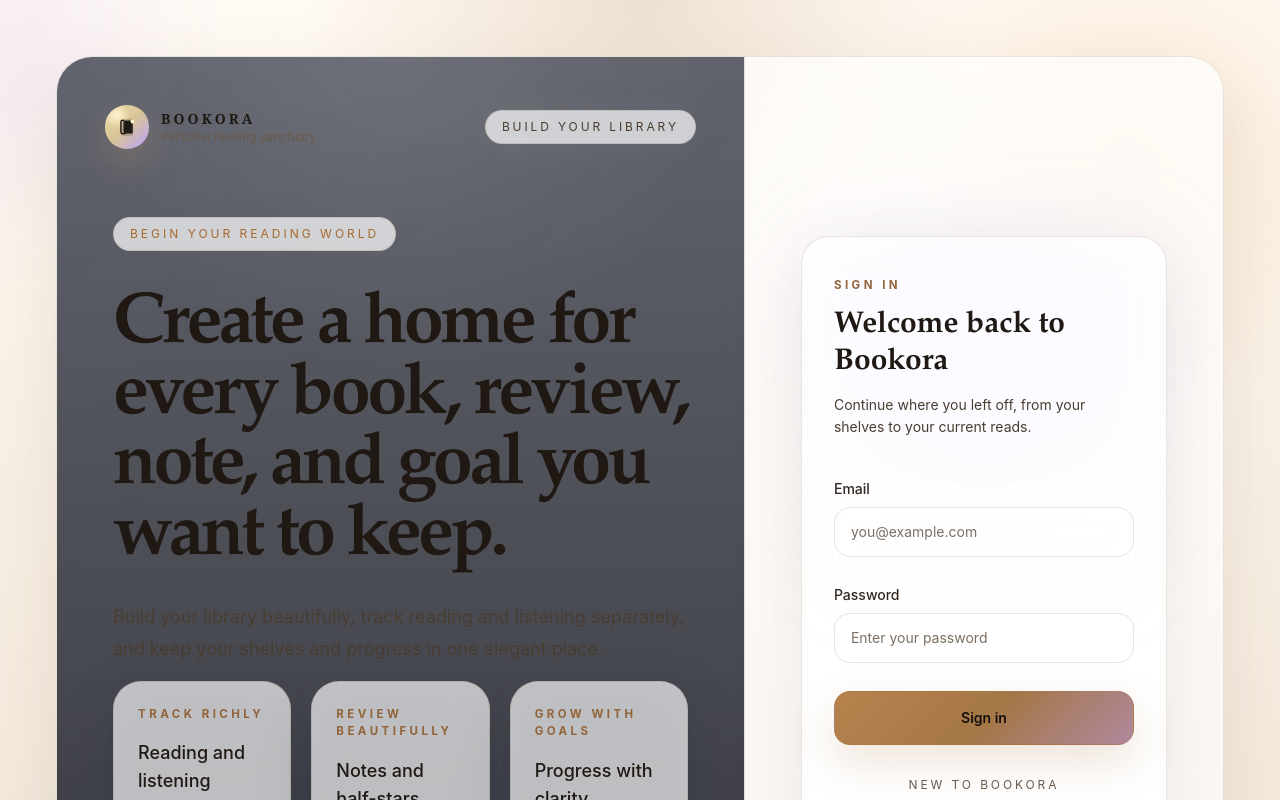
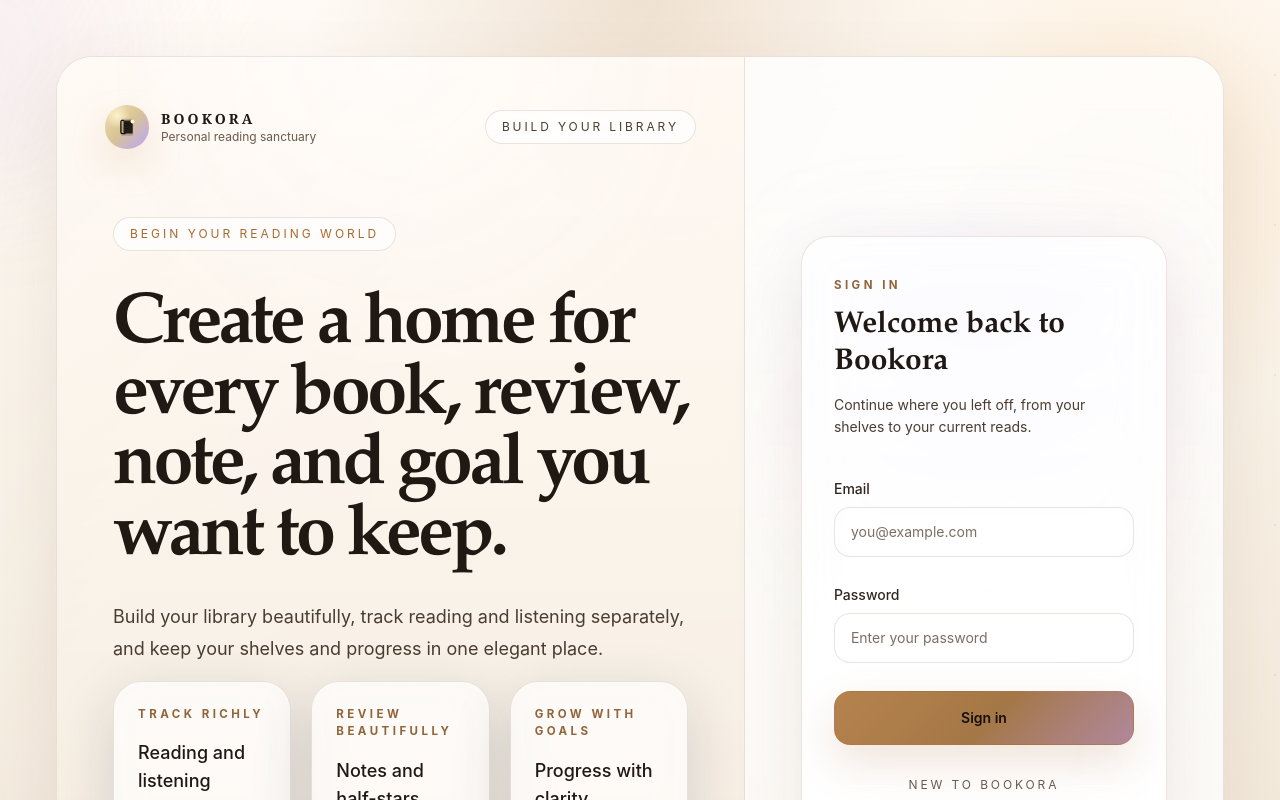
Before and after one commit to CatalinaNicoleta98/BOOKORA-frontend, a React (Vite) app: page /login in a window 1280 px wide. Shown: the top 800 px of the page. Built offline with nearby package versions, Linux system fonts and the light colour scheme; no server answers.

Commit message:
Refine auth page theming for light mode

```diff
--- a/src/features/auth/components/AuthPageLayout.tsx
+++ b/src/features/auth/components/AuthPageLayout.tsx
@@ -18,50 +18,50 @@ const AuthPageLayout = ({
     return (
         <div className="theme-auth-shell relative min-h-screen overflow-hidden">
             <div className="absolute inset-0" />
-            <div className="absolute inset-0 opacity-55 [background-image:radial-gradient(rgba(255,255,255,0.22)_0.7px,transparent_0.7px)] [background-size:30px_30px]" />
-            <div className="absolute inset-0 opacity-80 [background-image:radial-gradient(rgba(255,255,255,0.42)_1.2px,transparent_1.2px)] [background-size:150px_150px] animate-[pulse_12s_ease-in-out_infinite]" />
-            <div className="absolute inset-0 opacity-45 [background-image:radial-gradient(rgba(244,208,140,0.42)_1.1px,transparent_1.1px)] [background-size:210px_210px] animate-[pulse_18s_ease-in-out_infinite]" />
-            <div className="absolute inset-0 bg-[linear-gradient(120deg,transparent_0%,rgba(255,255,255,0.035)_18%,transparent_38%)] animate-[pulse_14s_ease-in-out_infinite]" />
-            <div className="absolute left-[-10rem] top-[-6rem] h-72 w-72 rounded-full bg-violet-500/12 blur-3xl animate-[pulse_16s_ease-in-out_infinite]" />
-            <div className="absolute bottom-[-8rem] right-[-4rem] h-80 w-80 rounded-full bg-amber-300/12 blur-3xl animate-[pulse_18s_ease-in-out_infinite]" />
-            <div className="absolute left-[12%] top-[24%] h-40 w-40 rounded-full bg-sky-300/6 blur-3xl animate-[pulse_20s_ease-in-out_infinite] sm:h-48 sm:w-48 lg:h-56 lg:w-56" />
-            <div className="absolute right-[10%] top-[22%] h-44 w-44 rounded-full bg-fuchsia-300/5 blur-3xl animate-[pulse_22s_ease-in-out_infinite] sm:h-52 sm:w-52 lg:h-60 lg:w-60" />
+            <div className="theme-auth-dot-grid-soft absolute inset-0 opacity-55" />
+            <div className="theme-auth-dot-grid-strong absolute inset-0 opacity-80 animate-[pulse_12s_ease-in-out_infinite]" />
+            <div className="theme-auth-dot-grid-accent absolute inset-0 opacity-45 animate-[pulse_18s_ease-in-out_infinite]" />
+            <div className="theme-auth-sheen absolute inset-0 animate-[pulse_14s_ease-in-out_infinite]" />
+            <div className="theme-auth-orb-violet absolute left-[-10rem] top-[-6rem] h-72 w-72 rounded-full blur-3xl animate-[pulse_16s_ease-in-out_infinite]" />
+            <div className="theme-auth-orb-amber absolute bottom-[-8rem] right-[-4rem] h-80 w-80 rounded-full blur-3xl animate-[pulse_18s_ease-in-out_infinite]" />
+            <div className="theme-auth-orb-sky absolute left-[12%] top-[24%] h-40 w-40 rounded-full blur-3xl animate-[pulse_20s_ease-in-out_infinite] sm:h-48 sm:w-48 lg:h-56 lg:w-56" />
+            <div className="theme-auth-orb-fuchsia absolute right-[10%] top-[22%] h-44 w-44 rounded-full blur-3xl animate-[pulse_22s_ease-in-out_infinite] sm:h-52 sm:w-52 lg:h-60 lg:w-60" />
 
             <div className="pointer-events-none absolute inset-0" aria-hidden="true">
                 <div className="absolute right-[-2rem] top-[4%] h-[15rem] w-[15rem] opacity-[0.22] blur-[0.4px] animate-[pulse_18s_ease-in-out_infinite] sm:right-[3%] sm:top-[6%] sm:h-[18rem] sm:w-[18rem] lg:right-[8%] lg:top-[10%] lg:h-[24rem] lg:w-[24rem] xl:h-[30rem] xl:w-[30rem]">
                     <svg viewBox="0 0 600 600" className="h-full w-full" fill="none" xmlns="http://www.w3.org/2000/svg">
                         <path
                             d="M108 354C154 318 197 300 241 288C269 281 296 266 320 244C352 214 361 180 350 151C389 175 412 210 415 252C418 295 396 332 356 360C321 385 280 398 244 412C209 425 180 442 166 469C164 434 178 406 208 381C176 388 145 402 116 428C126 397 142 373 164 354C145 353 126 353 108 354Z"
-                            stroke="rgba(244,208,140,0.92)"
+                            stroke="var(--bookora-auth-illustration-primary)"
                             strokeWidth="2.6"
                             strokeLinecap="round"
                             strokeLinejoin="round"
                         />
                         <path
                             d="M241 288C254 253 281 219 321 189C348 168 367 147 377 126C383 149 378 171 362 192C395 201 423 220 445 250C411 239 384 235 364 240"
-                            stroke="rgba(196,181,253,0.86)"
+                            stroke="var(--bookora-auth-illustration-secondary)"
                             strokeWidth="2.2"
                             strokeLinecap="round"
                             strokeLinejoin="round"
                         />
                         <path
                             d="M293 306C319 307 341 301 361 286"
-                            stroke="rgba(255,255,255,0.62)"
+                            stroke="var(--bookora-auth-illustration-soft)"
                             strokeWidth="1.9"
                             strokeLinecap="round"
                         />
-                        <circle cx="362" cy="286" r="2.4" fill="rgba(255,255,255,0.85)" />
+                        <circle cx="362" cy="286" r="2.4" fill="var(--bookora-auth-illustration-solid)" />
                     </svg>
                 </div>
 
                 <div className="absolute left-[2%] top-[12%] h-24 w-24 opacity-75 blur-[0.1px] animate-[pulse_12s_ease-in-out_infinite] sm:left-[5%] sm:top-[14%] sm:h-28 sm:w-28 lg:left-[6%] lg:top-[18%] lg:h-40 lg:w-40 xl:left-[8%] xl:top-[16%]">
                     <svg viewBox="0 0 220 220" className="h-full w-full" fill="none" xmlns="http://www.w3.org/2000/svg">
-                        <path d="M52 70L58 86L74 92L58 98L52 114L46 98L30 92L46 86L52 70Z" fill="rgba(255,255,255,0.9)" />
-                        <path d="M126 36L131 48L143 53L131 58L126 70L121 58L109 53L121 48L126 36Z" fill="rgba(216,196,148,0.94)" />
-                        <path d="M156 116L161 128L173 133L161 138L156 150L151 138L139 133L151 128L156 116Z" fill="rgba(196,181,253,0.9)" />
-                        <circle cx="92" cy="122" r="3.5" fill="rgba(255,255,255,0.78)" />
-                        <circle cx="110" cy="146" r="2.5" fill="rgba(244,208,140,0.82)" />
-                        <circle cx="142" cy="92" r="2.5" fill="rgba(196,181,253,0.82)" />
+                        <path d="M52 70L58 86L74 92L58 98L52 114L46 98L30 92L46 86L52 70Z" fill="var(--bookora-auth-spark-primary)" />
+                        <path d="M126 36L131 48L143 53L131 58L126 70L121 58L109 53L121 48L126 36Z" fill="var(--bookora-auth-spark-accent)" />
+                        <path d="M156 116L161 128L173 133L161 138L156 150L151 138L139 133L151 128L156 116Z" fill="var(--bookora-auth-illustration-secondary)" />
+                        <circle cx="92" cy="122" r="3.5" fill="var(--bookora-auth-illustration-soft)" />
+                        <circle cx="110" cy="146" r="2.5" fill="var(--bookora-auth-illustration-primary)" />
+                        <circle cx="142" cy="92" r="2.5" fill="var(--bookora-auth-illustration-secondary)" />
                     </svg>
                 </div>
 
@@ -69,36 +69,36 @@ const AuthPageLayout = ({
                     <svg viewBox="0 0 260 260" className="h-full w-full" fill="none" xmlns="http://www.w3.org/2000/svg">
                         <path
                             d="M116 148C125 132 138 119 156 109C148 126 147 141 152 156C137 155 125 152 116 148Z"
-                            fill="rgba(255,255,255,0.32)"
+                            fill="var(--bookora-auth-illustration-soft-fill)"
                         />
                         <path
                             d="M92 170C101 145 118 126 143 113C132 133 130 154 137 176C120 177 105 175 92 170Z"
-                            fill="rgba(216,196,148,0.26)"
+                            fill="var(--bookora-auth-illustration-accent-fill)"
                         />
                         <path
                             d="M135 134C144 120 157 110 174 103"
-                            stroke="rgba(255,255,255,0.72)"
+                            stroke="var(--bookora-auth-illustration-soft)"
                             strokeWidth="2"
                             strokeLinecap="round"
                         />
-                        <circle cx="124" cy="182" r="2.2" fill="rgba(244,208,140,0.88)" />
-                        <circle cx="145" cy="190" r="1.8" fill="rgba(196,181,253,0.82)" />
+                        <circle cx="124" cy="182" r="2.2" fill="var(--bookora-auth-illustration-primary)" />
+                        <circle cx="145" cy="190" r="1.8" fill="var(--bookora-auth-illustration-secondary)" />
                     </svg>
                 </div>
 
                 <div className="absolute bottom-[16%] left-[10%] hidden h-16 w-16 opacity-65 md:block animate-[pulse_10s_ease-in-out_infinite]">
                     <svg viewBox="0 0 120 120" className="h-full w-full" fill="none" xmlns="http://www.w3.org/2000/svg">
-                        <path d="M60 18L66 36L84 42L66 48L60 66L54 48L36 42L54 36L60 18Z" fill="rgba(255,255,255,0.82)" />
-                        <circle cx="60" cy="90" r="3" fill="rgba(216,196,148,0.78)" />
+                        <path d="M60 18L66 36L84 42L66 48L60 66L54 48L36 42L54 36L60 18Z" fill="var(--bookora-auth-spark-primary)" />
+                        <circle cx="60" cy="90" r="3" fill="var(--bookora-auth-spark-accent)" />
                     </svg>
                 </div>
             </div>
 
             <div className="relative z-10 mx-auto flex min-h-screen w-full max-w-[1400px] items-center px-4 py-6 sm:px-6 sm:py-10 lg:px-10 lg:py-14 xl:px-14">
-                <div className="theme-glass-panel relative grid w-full overflow-hidden rounded-[1.75rem] before:pointer-events-none before:absolute before:inset-0 before:bg-[linear-gradient(135deg,rgba(255,255,255,0.06),transparent_28%,transparent_72%,rgba(255,255,255,0.03))] before:content-[''] lg:min-h-[820px] lg:grid-cols-[1.18fr_0.82fr] xl:rounded-[2.25rem]">
+                <div className="theme-glass-panel theme-auth-panel-highlight relative grid w-full overflow-hidden rounded-[1.75rem] before:pointer-events-none before:absolute before:inset-0 before:content-[''] lg:min-h-[820px] lg:grid-cols-[1.18fr_0.82fr] xl:rounded-[2.25rem]">
                     <AuthShowcase />
 
-                    <section className="relative flex min-h-[640px] items-center bg-[linear-gradient(180deg,rgba(255,255,255,0.03)_0%,rgba(255,255,255,0.01)_100%)] px-5 py-10 sm:px-8 sm:py-12 lg:min-h-[820px] lg:px-10 xl:px-14">
+                    <section className="theme-auth-form-surface relative flex min-h-[640px] items-center px-5 py-10 sm:px-8 sm:py-12 lg:min-h-[820px] lg:px-10 xl:px-14">
                         <div className="mx-auto w-full max-w-lg">
                             <AuthMobileIntro title={mobileIntroTitle} subtitle={mobileIntroSubtitle} />
                             {children}
--- a/src/features/auth/components/AuthShowcase.tsx
+++ b/src/features/auth/components/AuthShowcase.tsx
@@ -3,8 +3,8 @@ import BookoraBrand from "../../../shared/components/branding/BookoraBrand";
 
 const AuthShowcase = () => {
     return (
-        <section className="relative hidden min-h-[820px] overflow-hidden border-r border-white/10 lg:block">
-            <div className="absolute inset-0 bg-[radial-gradient(circle_at_top,_rgba(255,255,255,0.08),_transparent_30%),linear-gradient(180deg,_rgba(13,18,34,0.65)_0%,_rgba(9,11,20,0.82)_100%)]" />
+        <section className="relative hidden min-h-[820px] overflow-hidden border-r border-[var(--bookora-border)] lg:block">
+            <div className="theme-auth-showcase-overlay absolute inset-0" />
 
             <div className="absolute inset-x-10 top-10 flex items-center justify-between xl:inset-x-12 xl:top-12">
                 <BookoraBrand tagline="Personal reading sanctuary" />
--- a/src/styles/index.css
+++ b/src/styles/index.css
@@ -29,6 +29,34 @@
         radial-gradient(circle at 86% 16%, rgba(244, 208, 140, 0.14), transparent 18%),
         radial-gradient(circle at 18% 78%, rgba(125, 211, 252, 0.09), transparent 18%),
         linear-gradient(180deg, #0b1020 0%, #090d18 42%, #060811 100%);
+    --bookora-auth-grid-soft: rgba(255, 255, 255, 0.22);
+    --bookora-auth-grid-strong: rgba(255, 255, 255, 0.42);
+    --bookora-auth-grid-accent: rgba(244, 208, 140, 0.42);
+    --bookora-auth-sheen: rgba(255, 255, 255, 0.035);
+    --bookora-auth-orb-violet: rgba(139, 92, 246, 0.12);
+    --bookora-auth-orb-amber: rgba(252, 211, 77, 0.12);
+    --bookora-auth-orb-sky: rgba(125, 211, 252, 0.08);
+    --bookora-auth-orb-fuchsia: rgba(244, 114, 182, 0.07);
+    --bookora-auth-showcase-overlay:
+        radial-gradient(circle at top, rgba(255, 255, 255, 0.08), transparent 30%),
+        linear-gradient(180deg, rgba(13, 18, 34, 0.65) 0%, rgba(9, 11, 20, 0.82) 100%);
+    --bookora-auth-highlight: linear-gradient(135deg, rgba(255, 255, 255, 0.06), transparent 28%, transparent 72%, rgba(255, 255, 255, 0.03));
+    --bookora-auth-form-overlay: linear-gradient(180deg, rgba(255, 255, 255, 0.03) 0%, rgba(255, 255, 255, 0.01) 100%);
+    --bookora-auth-illustration-primary: rgba(244, 208, 140, 0.92);
+    --bookora-auth-illustration-secondary: rgba(196, 181, 253, 0.86);
+    --bookora-auth-illustration-soft: rgba(255, 255, 255, 0.62);
+    --bookora-auth-illustration-solid: rgba(255, 255, 255, 0.85);
+    --bookora-auth-illustration-soft-fill: rgba(255, 255, 255, 0.32);
+    --bookora-auth-illustration-accent-fill: rgba(216, 196, 148, 0.26);
+    --bookora-auth-spark-primary: rgba(255, 255, 255, 0.9);
+    --bookora-auth-spark-accent: rgba(216, 196, 148, 0.94);
+    --bookora-auth-divider: rgba(255, 255, 255, 0.1);
+    --bookora-status-error-border: rgba(253, 164, 175, 0.16);
+    --bookora-status-error-bg: rgba(251, 113, 133, 0.12);
+    --bookora-status-error-text: #ffe4e6;
+    --bookora-status-success-border: rgba(110, 231, 183, 0.18);
+    --bookora-status-success-bg: rgba(52, 211, 153, 0.12);
+    --bookora-status-success-text: #d1fae5;
 }
 
 :root[data-theme="light"] {
@@ -58,6 +86,34 @@
         radial-gradient(circle at 88% 14%, rgba(240, 191, 128, 0.25), transparent 18%),
         radial-gradient(circle at 16% 78%, rgba(198, 219, 229, 0.18), transparent 16%),
         linear-gradient(180deg, #fffaf4 0%, #f7efe3 44%, #efe3d3 100%);
+    --bookora-auth-grid-soft: rgba(140, 108, 76, 0.12);
+    --bookora-auth-grid-strong: rgba(140, 108, 76, 0.18);
+    --bookora-auth-grid-accent: rgba(166, 106, 49, 0.2);
+    --bookora-auth-sheen: rgba(255, 255, 255, 0.32);
+    --bookora-auth-orb-violet: rgba(182, 150, 223, 0.16);
+    --bookora-auth-orb-amber: rgba(232, 178, 96, 0.18);
+    --bookora-auth-orb-sky: rgba(137, 181, 198, 0.16);
+    --bookora-auth-orb-fuchsia: rgba(214, 152, 173, 0.12);
+    --bookora-auth-showcase-overlay:
+        radial-gradient(circle at top, rgba(255, 255, 255, 0.44), transparent 30%),
+        linear-gradient(180deg, rgba(255, 248, 241, 0.78) 0%, rgba(243, 233, 220, 0.88) 100%);
+    --bookora-auth-highlight: linear-gradient(135deg, rgba(255, 255, 255, 0.4), transparent 28%, transparent 72%, rgba(255, 255, 255, 0.2));
+    --bookora-auth-form-overlay: linear-gradient(180deg, rgba(255, 255, 255, 0.38) 0%, rgba(255, 255, 255, 0.16) 100%);
+    --bookora-auth-illustration-primary: rgba(166, 106, 49, 0.82);
+    --bookora-auth-illustration-secondary: rgba(156, 121, 201, 0.74);
+    --bookora-auth-illustration-soft: rgba(91, 70, 54, 0.46);
+    --bookora-auth-illustration-solid: rgba(91, 70, 54, 0.62);
+    --bookora-auth-illustration-soft-fill: rgba(255, 255, 255, 0.28);
+    --bookora-auth-illustration-accent-fill: rgba(166, 106, 49, 0.14);
+    --bookora-auth-spark-primary: rgba(91, 70, 54, 0.7);
+    --bookora-auth-spark-accent: rgba(166, 106, 49, 0.8);
+    --bookora-auth-divider: rgba(104, 67, 44, 0.14);
+    --bookora-status-error-border: rgba(190, 24, 93, 0.18);
+    --bookora-status-error-bg: rgba(244, 114, 182, 0.1);
+    --bookora-status-error-text: #8f1d43;
+    --bookora-status-success-border: rgba(5, 150, 105, 0.2);
+    --bookora-status-success-bg: rgba(16, 185, 129, 0.1);
+    --bookora-status-success-text: #166534;
 }
 
 :root[data-theme="light"] .text-white {
@@ -210,6 +266,25 @@ h3 {
     color: var(--bookora-text);
 }
 
+.theme-auth-dot-grid-soft {
+    background-image: radial-gradient(var(--bookora-auth-grid-soft) 0.7px, transparent 0.7px);
+    background-size: 30px 30px;
+}
+
+.theme-auth-dot-grid-strong {
+    background-image: radial-gradient(var(--bookora-auth-grid-strong) 1.2px, transparent 1.2px);
+    background-size: 150px 150px;
+}
+
+.theme-auth-dot-grid-accent {
+    background-image: radial-gradient(var(--bookora-auth-grid-accent) 1.1px, transparent 1.1px);
+    background-size: 210px 210px;
+}
+
+.theme-auth-sheen {
+    background: linear-gradient(120deg, transparent 0%, var(--bookora-auth-sheen) 18%, transparent 38%);
+}
+
 .theme-page-shell {
     background: transparent;
     color: var(--bookora-text);
@@ -220,6 +295,22 @@ h3 {
     background: var(--bookora-surface);
     box-shadow: var(--bookora-shadow);
     backdrop-filter: blur(22px);
+}
+
+.theme-auth-orb-violet {
+    background: var(--bookora-auth-orb-violet);
+}
+
+.theme-auth-orb-amber {
+    background: var(--bookora-auth-orb-amber);
+}
+
+.theme-auth-orb-sky {
+    background: var(--bookora-auth-orb-sky);
+}
+
+.theme-auth-orb-fuchsia {
+    background: var(--bookora-auth-orb-fuchsia);
 }
 
 .theme-glass-panel-strong {
@@ -234,6 +325,18 @@ h3 {
     background: var(--bookora-bg-soft);
     box-shadow: 0 18px 60px rgba(15, 23, 42, 0.16);
     backdrop-filter: blur(18px);
+}
+
+.theme-auth-showcase-overlay {
+    background: var(--bookora-auth-showcase-overlay);
+}
+
+.theme-auth-panel-highlight::before {
+    background: var(--bookora-auth-highlight);
+}
+
+.theme-auth-form-surface {
+    background: var(--bookora-auth-form-overlay);
 }
 
 .theme-content-panel {
@@ -322,6 +425,10 @@ h3 {
     color: var(--bookora-text-muted);
 }
 
+.theme-divider-line {
+    background: var(--bookora-auth-divider);
+}
+
 .theme-eyebrow {
     color: color-mix(in srgb, var(--bookora-accent) 65%, var(--bookora-text-muted));
     letter-spacing: 0.3em;
@@ -362,6 +469,18 @@ h3 {
 .theme-button-primary:hover {
     transform: translateY(-1px);
     filter: brightness(1.03);
+}
+
+.theme-status-error {
+    border: 1px solid var(--bookora-status-error-border);
+    background: var(--bookora-status-error-bg);
+    color: var(--bookora-status-error-text);
+}
+
+.theme-status-success {
+    border: 1px solid var(--bookora-status-success-border);
+    background: var(--bookora-status-success-bg);
+    color: var(--bookora-status-success-text);
 }
 
 .theme-button-secondary {
```
